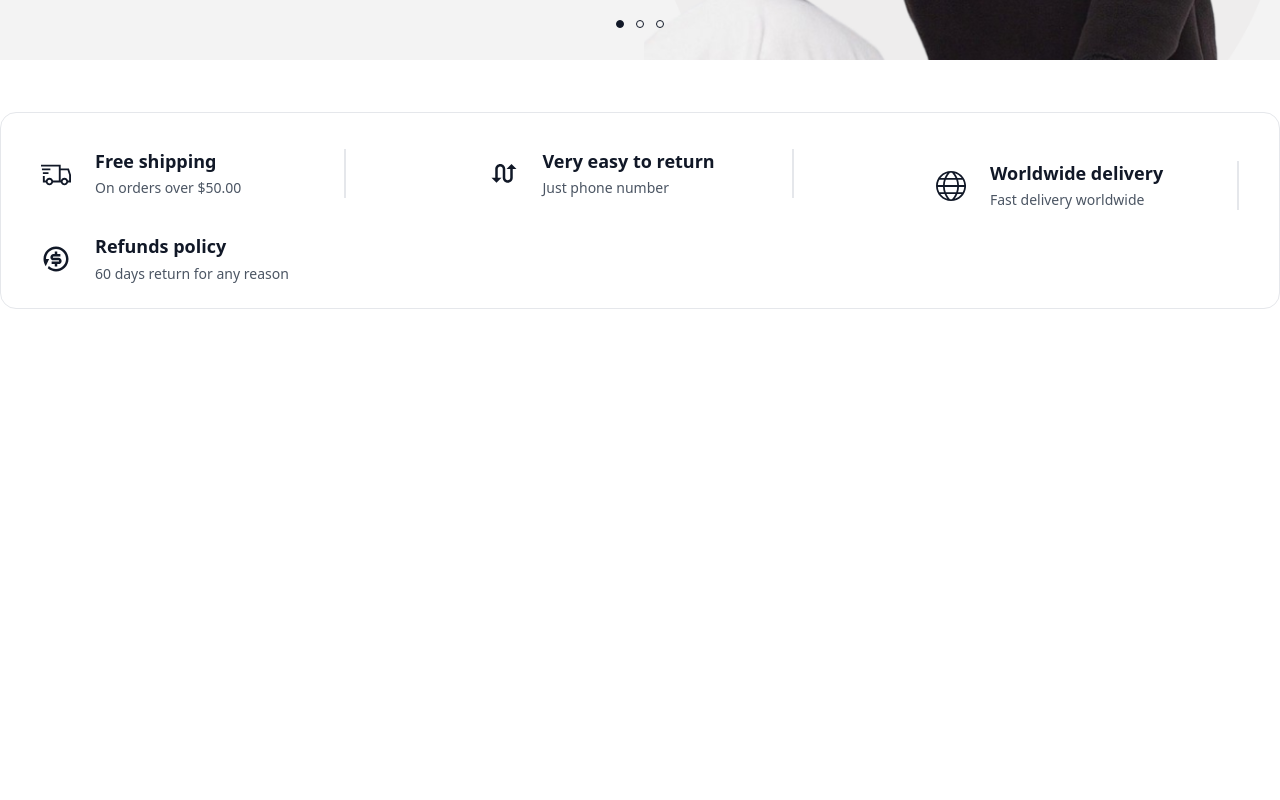
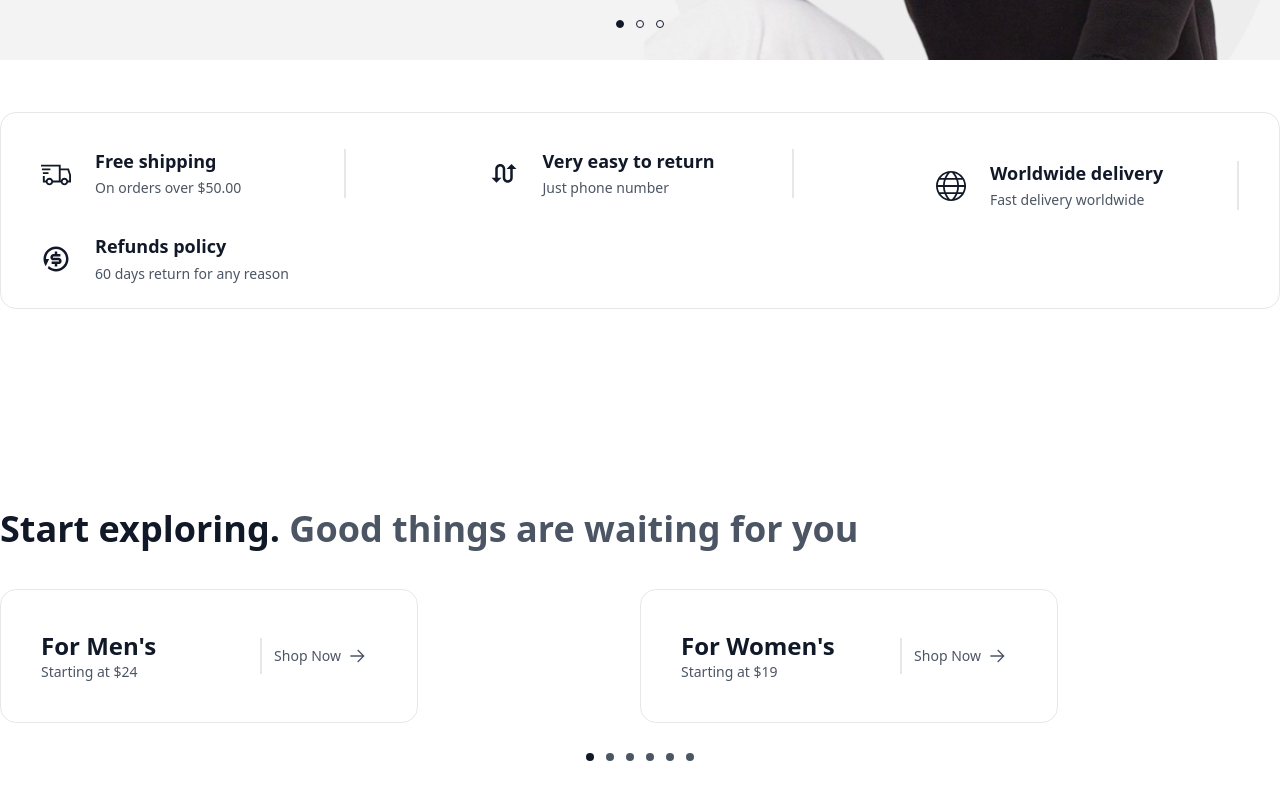
Before and after one commit to codexmish/Nexton-PD, a React (Vite) app: page / in a window 1280 px wide. Shown: the part 600-1400 px from the top of the page. Before the commit the page ends 941 px from the top, so only its background shows below. Built offline with nearby package versions, Linux system fonts and the light colour scheme.

Commit message:
common head, common explore and exploring section added

```diff
--- /dev/null
+++ b/src/components/Common/CommonExplore.jsx
@@ -0,0 +1,32 @@
+import React from "react";
+import { GrLinkNext } from "react-icons/gr";
+import { Link } from "react-router";
+
+const CommonExplore = ({ head, text, linkk }) => {
+  return (
+    <>
+      <div className="flex items-center justify-between w-full lg:w-[418px] p-6 lg:p-10 border border-border rounded-2xl">
+        <div className="text">
+          <h2 className=" text-[20px] lg:text-2xl text-primary font-semibold font-popppind">
+            {head}
+          </h2>
+          <p className="text-[12px] lg:text-sm text-secoundary font-normal font-popppind">
+            {text}
+          </p>
+        </div>
+
+        <Link
+          to={linkk}
+          className="ex flex items-center gap-2 border-l-2 border-l-border py-2 px-2 lg:px-3"
+        >
+          <p className="text-sm text-secoundary font-medium font-popppind">
+            Shop Now
+          </p>
+          <GrLinkNext className="text-base text-secoundary" />
+        </Link>
+      </div>
+    </>
+  );
+};
+
+export default CommonExplore;
--- /dev/null
+++ b/src/components/Common/CommonHead.jsx
@@ -0,0 +1,18 @@
+import React from "react";
+
+const CommonHead = ({ text1, text2 }) => {
+  return (
+    <>
+      <div className="pl-6 lg:pl-0">
+        <h2 className="text-2xl lg:text-4xl text-primary font-popppind font-semibold">
+          {text1}
+          <span className="text-secoundary hidden lg:inline-block">
+            {text2}
+          </span>
+        </h2>
+      </div>
+    </>
+  );
+};
+
+export default CommonHead;
--- /dev/null
+++ b/src/components/Exploring.jsx
@@ -0,0 +1,97 @@
+import React, { useEffect, useState } from "react";
+import CommonExplore from "./Common/CommonExplore";
+import Slider from "react-slick";
+import "slick-carousel/slick/slick.css";
+import CommonHead from "./Common/CommonHead";
+
+const Exploring = () => {
+  const [slidesToShow, setSlidesToShow] = useState(3);
+
+  useEffect(() => {
+    const handleResize = () => {
+      const w = window.innerWidth;
+      if (w <= 360) setSlidesToShow(1);
+      else if (w <= 620) setSlidesToShow(1);
+      else if (w <= 768) setSlidesToShow(2);
+      else if (w <= 1024) setSlidesToShow(2);
+      else if (w <= 1289) setSlidesToShow(2);
+      else setSlidesToShow(3);
+    };
+
+    handleResize();
+    window.addEventListener("resize", handleResize);
+    return () => window.removeEventListener("resize", handleResize);
+  }, []);
+
+  // slider res bug free code learn:  https://chatgpt.com/share/68da2d69-5154-8003-a595-b87b69aaed1d
+
+  const settings = {
+    dots: true,
+    infinite: true,
+    speed: 500,
+    // slidesToShow: 3,
+    slidesToShow,
+    slidesToScroll: 1,
+    arrows: false,
+  };
+
+  return (
+    <>
+      <section className="exploeing pt-13 lg:pt-[168px] pb-13 lg:pb-[143px] px-6 lg:px-0">
+        <div className="container expo">
+          <CommonHead
+            text1={"Start exploring. "}
+            text2={"Good things are waiting for you"}
+          />
+
+          <Slider className="mt-10" {...settings}>
+            <div>
+              <CommonExplore
+                head={"For Men's"}
+                text={"Starting at $24"}
+                linkk={"/"}
+              />
+            </div>
+            <div>
+              <CommonExplore
+                head={"For Women's"}
+                text={"Starting at $19"}
+                linkk={"/"}
+              />
+            </div>
+            <div>
+              <CommonExplore
+                head={"Accessories"}
+                text={"Explore accessories"}
+                linkk={"/"}
+              />
+            </div>
+            <div>
+              <CommonExplore
+                head={"For Men's"}
+                text={"Starting at $24"}
+                linkk={"/"}
+              />
+            </div>
+            <div>
+              <CommonExplore
+                head={"For Men's"}
+                text={"Starting at $24"}
+                linkk={"/"}
+              />
+            </div>
+            <div>
+              <CommonExplore
+                head={"Accessories"}
+                text={"Explore accessories"}
+                linkk={"/"}
+              />
+            </div>
+          </Slider>
+        </div>
+      </section>
+    </>
+  );
+};
+
+export default Exploring;
--- a/src/index.css
+++ b/src/index.css
@@ -49,3 +49,31 @@
 .banner .slick-dots .slick-active button {
   background: #111827;
 }
+
+
+/* ................Exploring css--- */
+
+.expo {
+  position: relative;
+}
+
+.expo .slick-dots {
+  display: flex !important;
+  gap: 12px;
+  position: absolute;
+  bottom: -40px;
+  left: 50%;
+  transform: translateX(-50%);
+}
+
+.expo .slick-dots li button {
+  font-size: 0;
+  width: 8px;
+  height: 8px;
+  background: var(--color-secoundary);
+  border-radius: 50%;
+}
+
+.expo .slick-dots .slick-active button {
+  background: #111827;
+}
--- a/src/pages/Home.jsx
+++ b/src/pages/Home.jsx
@@ -1,12 +1,14 @@
 import React from 'react'
 import Banner from '../components/Banner'
 import Brandinfo from '../components/Brandinfo'
+import Exploring from '../components/Exploring'
 
 const Home = () => {
   return (
     <>
     <Banner/>
     <Brandinfo/>
+    <Exploring/>
 
     </>
   )
```
